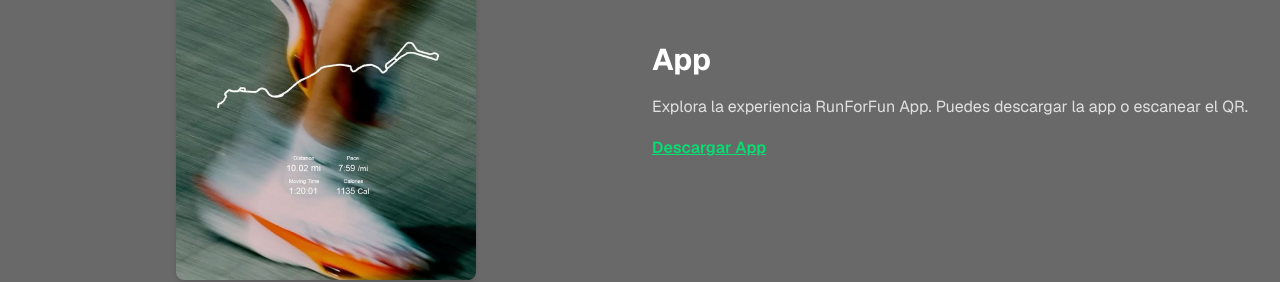
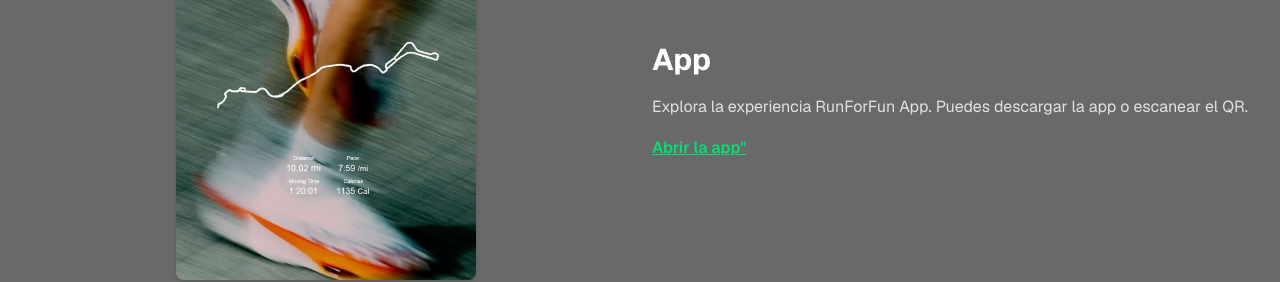
Before and after one commit to annamile92/Run_app, a Next.js app: page / in a window 1280 px wide. Shown: the part 1800-2082 px from the top of the page. Built offline with nearby package versions, Linux system fonts and the light colour scheme.

Commit message:
Update page.tsx

```diff
--- a/app/page.tsx
+++ b/app/page.tsx
@@ -115,10 +115,10 @@ export default function Home() {
           </p>
 
           <a
-            href="https://runforfun.app/download"
+            href="https://object-volt-59393284.figma.site/"
             className="mt-4 inline-block text-green-400 font-semibold underline"
           >
-            Descargar App
+            Abrir la app"
           </a>
         </div>
       </section>
```
